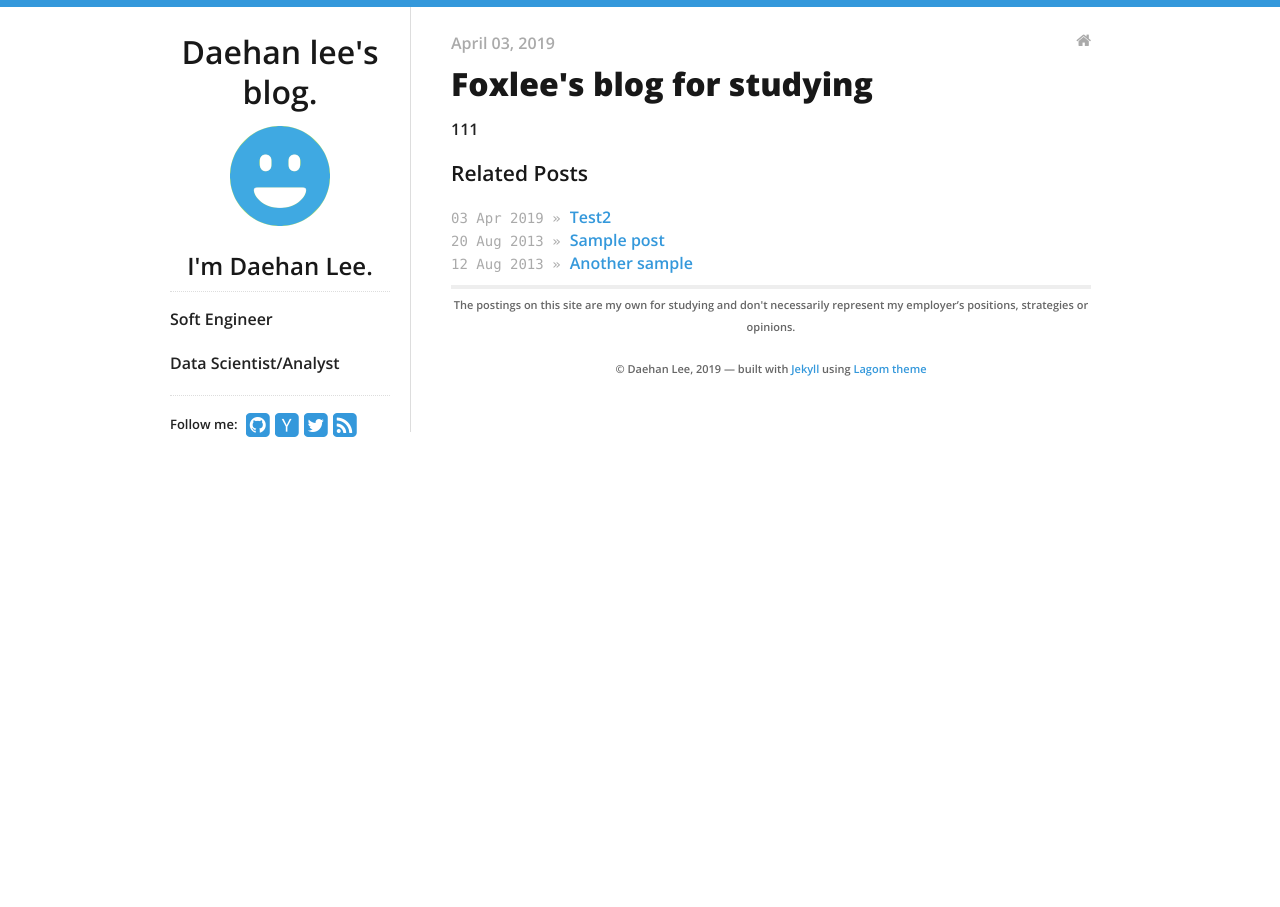
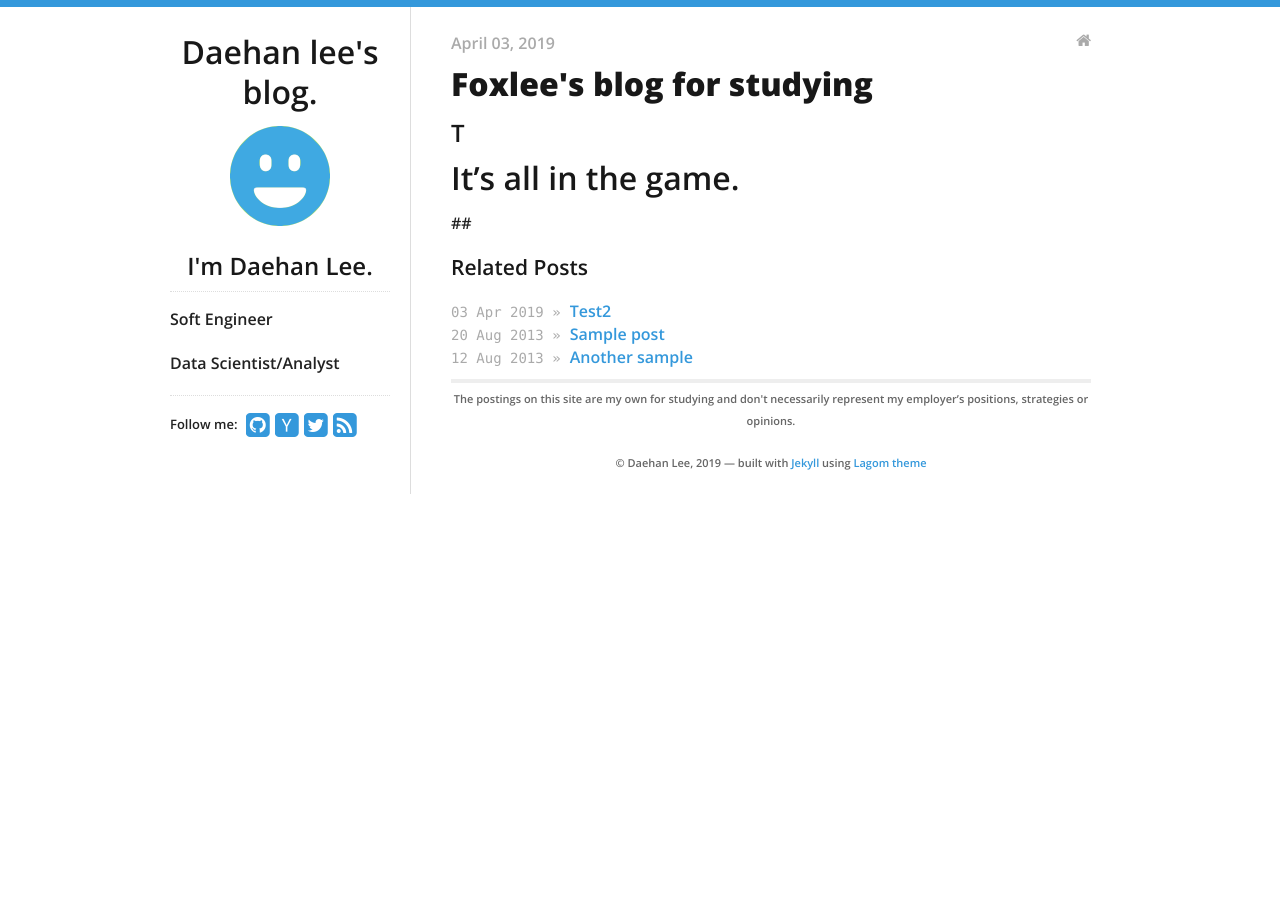
Before and after one commit to daehan0226/Study, a Jekyll site: the page built from _posts/2019-04-03-test1.md, in a window 1280 px wide. Built offline with Jekyll 4.4.1, drawn with Linux system fonts in a browser that asks for light colours.

Commit message:
Update 2019-04-03-test1.md

```diff
--- a/_posts/2019-04-03-test1.md
+++ b/_posts/2019-04-03-test1.md
@@ -4,4 +4,10 @@ title: test1
 categories:
 - blog
 ---
-111
+
+T
+---
+
+# It's all in the game.
+
+##
```
